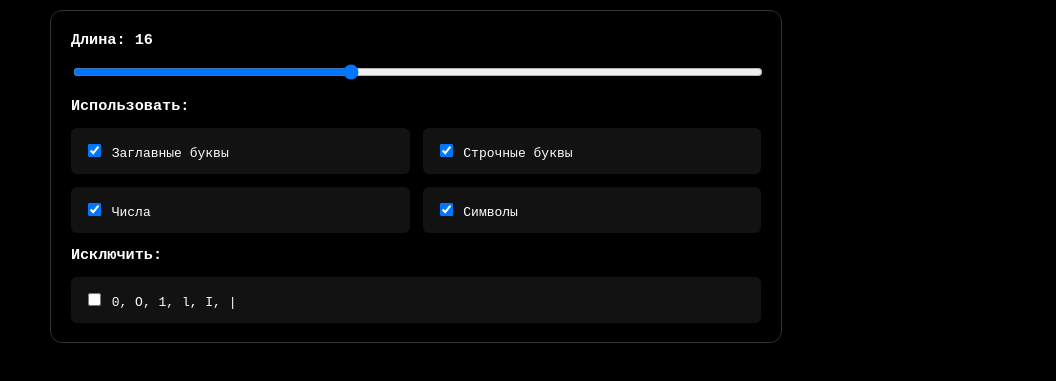
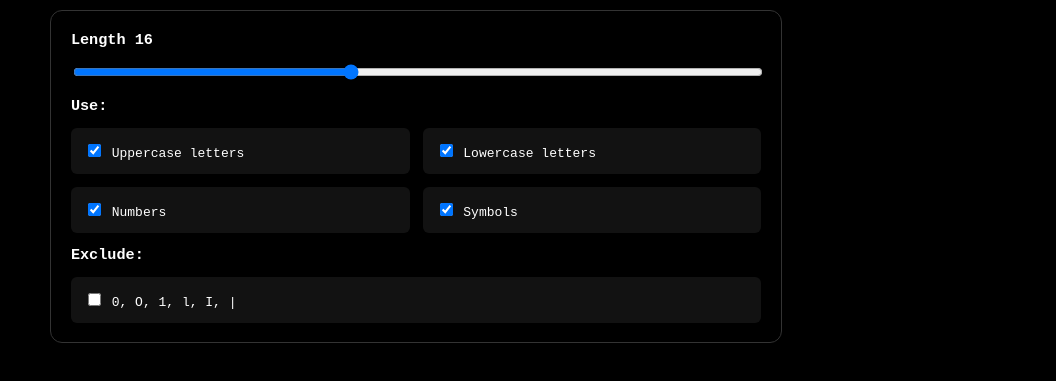
Before and after one commit to kochurovmaxim/password-generator-site, a plain HTML site: page index.html in a window 1280 px wide. Both pictures are taken after a click on the button "EN". Shown: the part 319-700 px from the top of the page, without its empty margins (224-1280 px from the left). Drawn offline with Linux system fonts and the light colour scheme.

Commit message:
add translate

```diff
--- a/index.html
+++ b/index.html
@@ -52,8 +52,10 @@
       h1 {
         display: flex;
         flex-direction: column;
+        width: min-content;
         margin: 0;
         margin-block-end: 2rem;
+        margin-inline: auto;
         font-family: monospace;
         font-size: var(--title-font-size);
         font-weight: var(--title-weight);
@@ -230,7 +232,8 @@
       <section class="password-settings">
         <div class="password-settings__length">
           <h3 class="password-settings__length-title">
-            Длина: <span class="password-settings__length-value">16</span>
+            <span data-i18n="length">Длина:</span>
+            <span class="password-settings__length-value">16</span>
           </h3>
           <input
             type="range"
@@ -244,7 +247,9 @@
           />
         </div>
         <div class="password-settings__symbols">
-          <h3 class="password-settings__symbols-title">Использовать:</h3>
+          <h3 class="password-settings__symbols-title" data-i18n="use">
+            Использовать:
+          </h3>
           <div class="password-settings__symbols-list">
             <label for="uppercase" class="password-settings__symbols-item">
               <input
@@ -254,7 +259,7 @@
                 name="includeUppercase"
                 checked
               />
-              <span>Заглавные буквы</span>
+              <span data-i18n="uppercase">Заглавные буквы</span>
             </label>
             <label for="lowercase" class="password-settings__symbols-item">
               <input
@@ -264,7 +269,7 @@
                 name="includeLowercase"
                 checked
               />
-              <span>Строчные буквы</span>
+              <span data-i18n="lowercase">Строчные буквы</span>
             </label>
             <label for="numbers" class="password-settings__symbols-item">
               <input
@@ -274,7 +279,7 @@
                 name="includeNumbers"
                 checked
               />
-              <span>Числа</span>
+              <span data-i18n="numbers">Числа</span>
             </label>
             <label for="symbols" class="password-settings__symbols-item">
               <input
@@ -284,12 +289,14 @@
                 name="includeSymbols"
                 checked
               />
-              <span>Символы</span>
+              <span data-i18n="symbols">Символы</span>
             </label>
           </div>
         </div>
         <div class="password-settings__symbols">
-          <h3 class="password-settings__symbols-title">Исключить:</h3>
+          <h3 class="password-settings__symbols-title">
+            <span data-i18n="exclude">Исключить</span>
+          </h3>
           <div class="password-settings__symbols-list">
             <label for="exclude" class="password-settings__symbols-item">
               <input
@@ -306,6 +313,64 @@
     </main>
   </body>
   <script>
+    class I18n {
+      constructor() {
+        this.translations = {
+          en: {
+            head_title: "Password Generator",
+            title: "Password Generator",
+            length: "Length",
+            use: "Use:",
+            uppercase: "Uppercase letters",
+            lowercase: "Lowercase letters",
+            numbers: "Numbers",
+            symbols: "Symbols",
+            exclude: "Exclude:",
+          },
+          ru: {
+            head_title: "Генератор пароля",
+            title: "Генератор пароля",
+            length: "Длина",
+            use: "Использовать:",
+            uppercase: "Заглавные буквы",
+            lowercase: "Строчные буквы",
+            numbers: "Числа",
+            symbols: "Символы",
+            exclude: "Исключить:",
+          },
+        };
+
+        this.currentLang =
+          localStorage.getItem("language") ||
+          navigator.language.split("0")[0] ||
+          "ru";
+
+        if (!this.translations[this.currentLang]) {
+          this.currentLang = "ru";
+        }
+      }
+
+      get(key) {
+        return this.translations[this.currentLang][key] || key;
+      }
+
+      setLanguage(lang) {
+        if (this.translations[lang]) {
+          this.currentLang = lang;
+          localStorage.setItem("language", lang);
+          document.documentElement.lang = lang;
+          this.updateDOM();
+        }
+      }
+
+      updateDOM() {
+        document.querySelectorAll("[data-i18n]").forEach((el) => {
+          const key = el.dataset.i18n;
+          el.textContent = this.get(key);
+        });
+      }
+    }
+
     class PasswordGenerator {
       static CHAR_SETS = {
         lowercase: "abcdefghijklmnopqrstuvwxyz",
@@ -435,6 +500,7 @@
     class App {
       constructor() {
         this.generator = new PasswordGenerator();
+        this.i18n = new I18n();
 
         this.elements = {
           passwordResult: document.querySelector(".password-generator__result"),
@@ -450,6 +516,7 @@
           successCopyEl: document.querySelector(
             ".password-generator__success-copy",
           ),
+          langBtns: document.querySelectorAll(".lang-btn"),
         };
 
         this.init();
@@ -457,6 +524,7 @@
 
       init() {
         this.bindEvents();
+        this.i18n.updateDOM();
       }
 
       bindEvents() {
@@ -486,6 +554,12 @@
             this.generatePassword();
           });
         });
+
+        this.elements.langBtns.forEach((btn) => {
+          btn.addEventListener("click", () => {
+            this.i18n.setLanguage(btn.dataset.lang);
+          });
+        });
       }
 
       generatePassword() {
```
